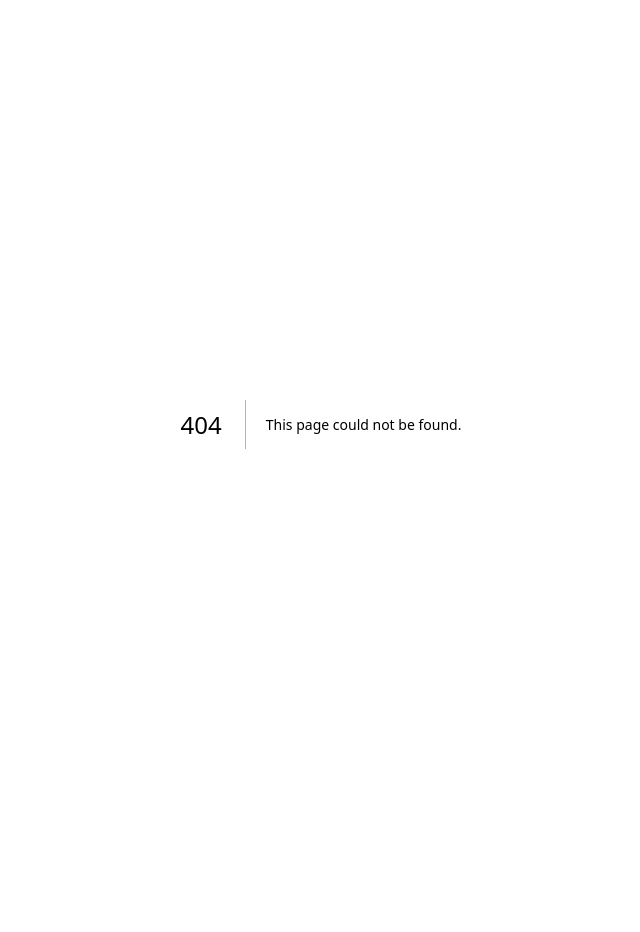
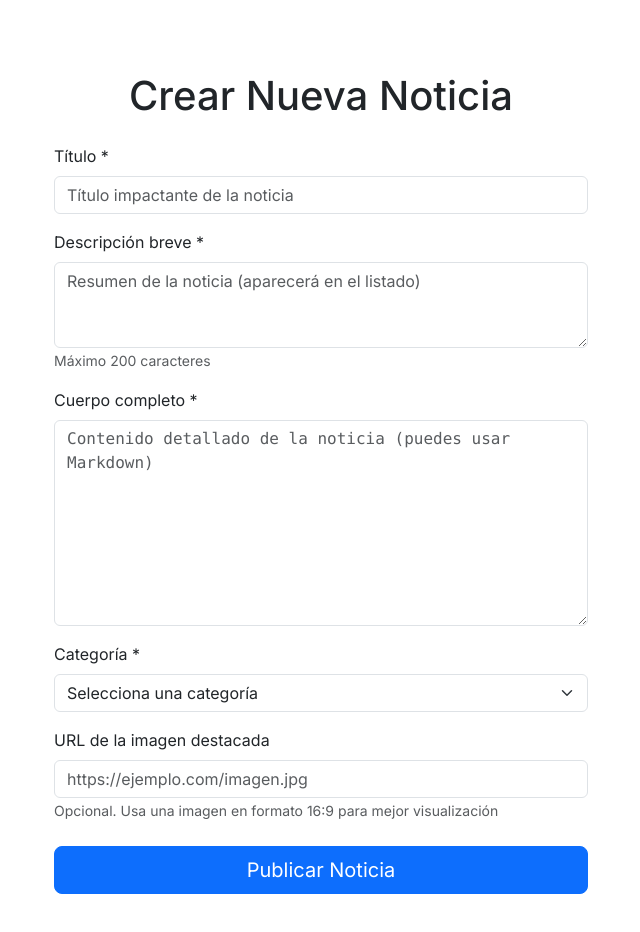
Before and after one commit to linopaul1512/noticias-nextjs-app, a Next.js app: page /noticias in a window 1280 px wide. Before the commit this address had no page. Shown: the top 932 px of the page, without its empty margins (319-959 px from the left). Before the commit the page ends 824 px from the top, so only its background shows below. Built offline with nearby package versions, Linux system fonts and the light colour scheme.

Commit message:
incorporacion de la s noticias de arianna

```diff
--- a/src/app/api/auth/login/route.jsx
+++ b/src/app/api/auth/login/route.jsx
@@ -32,7 +32,7 @@ export async function POST(request) {
     const response = NextResponse.json({ message: 'Inicio de sesión exitoso' },{ status: 200 });
 
       //mandamos las cookies al nevagador
-    response.cookies.set('sessionToken', token, {httpOnly: true, path: '/', secure: process.env.NODE_ENV === 'production', sameSite: 'lax', maxAge: 60 * 60});
+    response.cookies.set('sessionToken', token, {httpOnly: true, path: '/', maxAge: 60 * 60});
 
 
     return response;
--- /dev/null
+++ b/src/app/noticias/page.jsx
@@ -0,0 +1,157 @@
+'use client';
+
+import { useState } from 'react';
+import { useRouter } from 'next/navigation';
+import { Container, Form, Button, Alert, Spinner, Row, Col } from 'react-bootstrap';
+
+export default function NuevaNoticiaPage() {
+  const [formData, setFormData] = useState({
+    titular: '',
+    descripcion: '',
+    cuerpo: '',
+    categoría: '',
+    imagen: ''
+  });
+  const [error, setError] = useState('');
+  const [success, setSuccess] = useState('');
+  const [loading, setLoading] = useState(false);
+  const router = useRouter();
+
+  const handleChange = (e) => {
+    const { name, value } = e.target;
+    setFormData(prev => ({ ...prev, [name]: value }));
+  };
+
+  const handleSubmit = async (e) => {
+    e.preventDefault();
+    setLoading(true);
+    setError('');
+    setSuccess('');
+
+    try {
+      const token = localStorage.getItem('token');
+      if (!token) throw new Error('Debes iniciar sesión');
+
+      const response = await fetch('/api/noticias', {
+        method: 'POST',
+        headers: {
+          'Content-Type': 'application/json',
+          'Authorization': `Bearer ${token}`
+        },
+        body: JSON.stringify(formData)
+      });
+
+      const data = await response.json();
+
+      if (!response.ok) throw new Error(data.error || 'Error al crear noticia');
+
+      setSuccess('Noticia creada exitosamente');
+      setTimeout(() => {
+        router.push(`/noticias/${data.noticia.id}`);
+      }, 1500);
+    } catch (err) {
+      setError(err.message);
+    } finally {
+      setLoading(false);
+    }
+  };
+
+  return (
+    <Container className="py-5">
+      <Row className="justify-content-center">
+        <Col md={8} lg={6}>
+          <h1 className="mb-4 text-center">Crear Nueva Noticia</h1>
+
+          {error && <Alert variant="danger">{error}</Alert>}
+          {success && <Alert variant="success">{success}</Alert>}
+
+          <Form onSubmit={handleSubmit}>
+  <Form.Group className="mb-3">
+    <Form.Label>Título *</Form.Label>
+    <Form.Control
+      type="text"
+      name="titular"
+      value={formData.titular}
+      onChange={handleChange}
+      required
+      placeholder="Título impactante de la noticia"
+    />
+  </Form.Group>
+
+  <Form.Group className="mb-3">
+    <Form.Label>Descripción breve *</Form.Label>
+    <Form.Control
+      as="textarea"
+      rows={3}
+      name="descripcion"
+      value={formData.descripcion}
+      onChange={handleChange}
+      required
+      placeholder="Resumen de la noticia (aparecerá en el listado)"
+    />
+    <Form.Text className="text-muted">Máximo 200 caracteres</Form.Text>
+  </Form.Group>
+
+  <Form.Group className="mb-3">
+    <Form.Label>Cuerpo completo *</Form.Label>
+    <Form.Control
+      as="textarea"
+      rows={8}
+      name="cuerpo"
+      value={formData.cuerpo}
+      onChange={handleChange}
+      required
+      placeholder="Contenido detallado de la noticia (puedes usar Markdown)"
+      className="font-monospace"
+    />
+  </Form.Group>
+
+  <Form.Group className="mb-3">
+    <Form.Label>Categoría *</Form.Label>
+    <Form.Select
+      name="categoría"
+      value={formData.categoría}
+      onChange={handleChange}
+      required
+    >
+      <option value="">Selecciona una categoría</option>
+      <option value="Regiones">Regiones</option>
+      <option value="Deportes">Deportes</option>
+      <option value="Sucesos">Sucesos</option>
+      <option value="Economía">Economía</option>
+    </Form.Select>
+  </Form.Group>
+
+  <Form.Group className="mb-4">
+    <Form.Label>URL de la imagen destacada</Form.Label>
+    <Form.Control
+      type="url"
+      name="imagen"
+      value={formData.imagen}
+      onChange={handleChange}
+      placeholder="https://ejemplo.com/imagen.jpg"
+    />
+    <Form.Text className="text-muted">Opcional. Usa una imagen en formato 16:9 para mejor visualización</Form.Text>
+  </Form.Group>
+
+  <div className="d-grid gap-2">
+    <Button
+      variant="primary"
+      type="submit"
+      disabled={loading}
+      size="lg"
+    >
+      {loading ? (
+        <>
+          <Spinner as="span" animation="border" size="sm" role="status" aria-hidden="true" />
+          {' Publicando...'}
+        </>
+      ) : 'Publicar Noticia'}
+    </Button>
+  </div>
+</Form>
+        </Col>
+      </Row>
+    </Container>
+  );
+}
```
Also changed, not shown: src/app/components/noticiaprincipal.js (deleted, +0 -34 lines), src/app/components/tarjetanoticias.js (+19 -18 lines), src/app/noticias/[id]/page.jsx (+46 -46 lines), src/app/page.js (+39 -53 lines).
